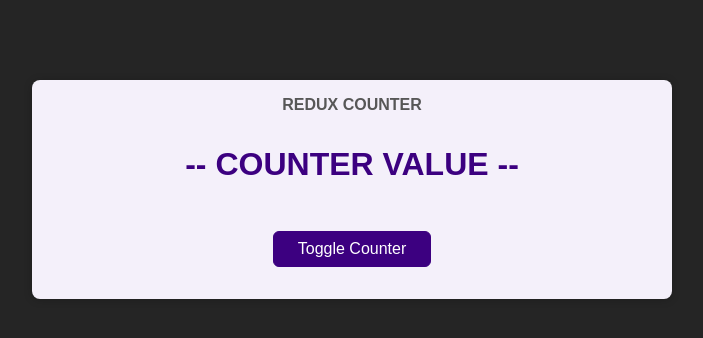
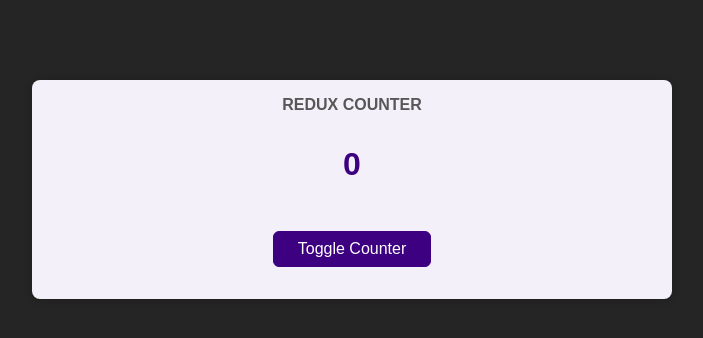
Before and after one commit to Ragul2808/sample2, a React (Create React App) app: page / in a window 1280 px wide. Shown: the top 338 px of the page, without its empty margins (288-991 px from the left). Built offline with nearby package versions, Linux system fonts and the light colour scheme.

Commit message:
Create Counter component and use Redux to display the counter value

```diff
--- a/src/components/Counter.js
+++ b/src/components/Counter.js
@@ -1,12 +1,14 @@
+import { useSelector,  } from 'react-redux';
 import classes from './Counter.module.css';
 
 const Counter = () => {
+  const counter = useSelector(state => state.counter)
   const toggleCounterHandler = () => {};
 
   return (
     <main className={classes.counter}>
       <h1>Redux Counter</h1>
-      <div className={classes.value}>-- COUNTER VALUE --</div>
+      <div className={classes.value}>{counter}</div>
       <button onClick={toggleCounterHandler}>Toggle Counter</button>
     </main>
   );
```
